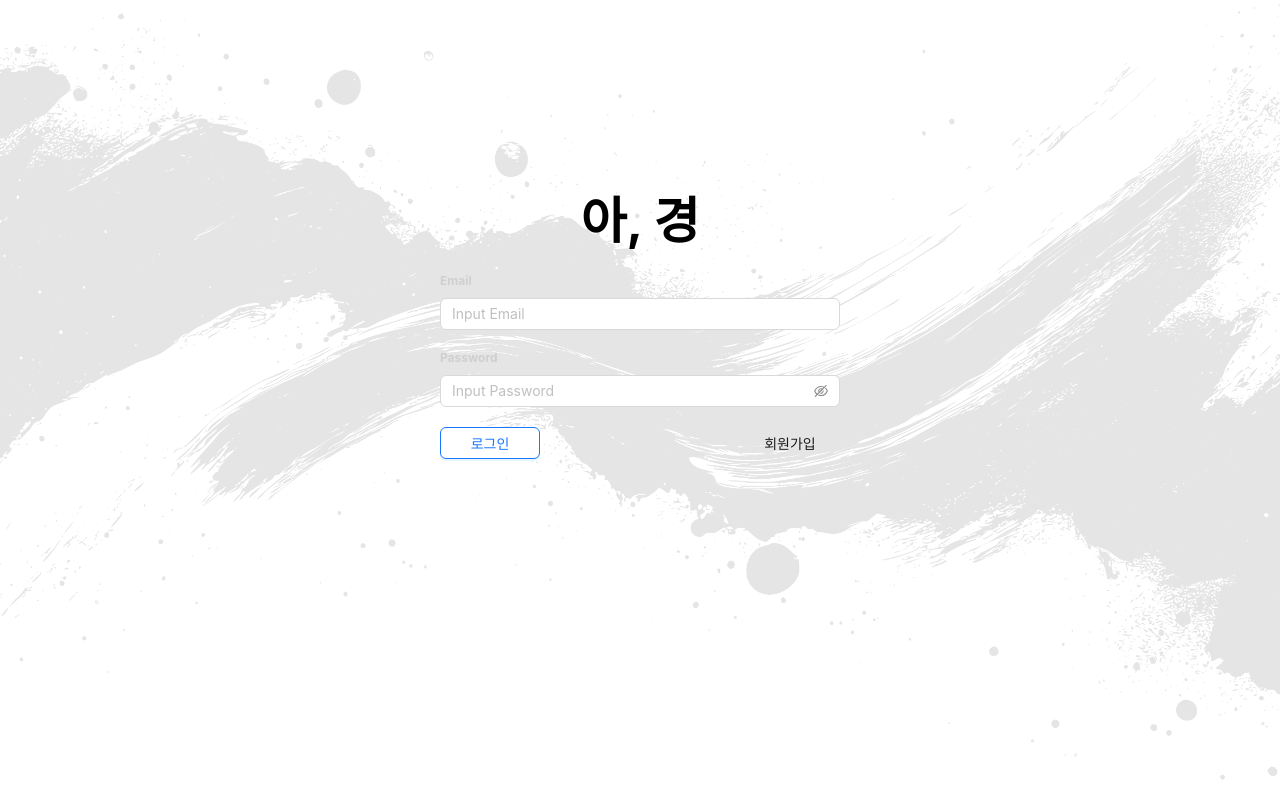
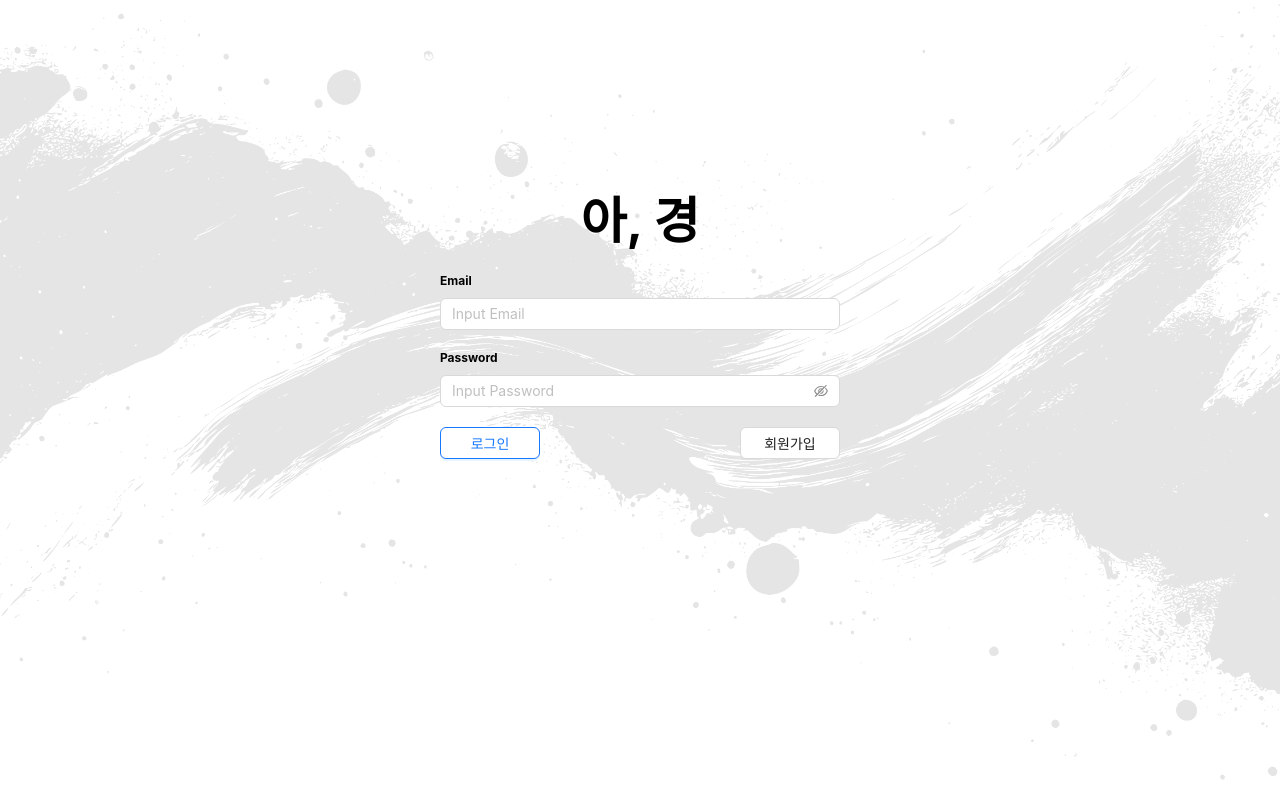
Before and after one commit to Cha-Junyoung/KU-hackathon-2024-front, a React (Create React App) app: page /login in a window 1280 px wide. Built offline with nearby package versions, Linux system fonts and the light colour scheme.

Commit message:
fix : 디자인 수정

```diff
--- a/src/asset/style/login.css
+++ b/src/asset/style/login.css
@@ -22,7 +22,7 @@
 
 .login-container .input-container .title{
   font-size: 12px;
-  color: #cfcfcf;
+  /*color: #cfcfcf;*/
   margin-bottom: 10px;
 }
 
--- a/src/page/LoginPage.tsx
+++ b/src/page/LoginPage.tsx
@@ -58,7 +58,7 @@ const LoginPage = () => {
           <div className="button-container">
             <Button type="text" style={{width: "100px"}} color={"primary"} variant={"outlined"}
                     onClick={handleLogin}>로그인</Button>
-            <Button type="text" style={{width: "100px"}}
+            <Button type="text" style={{width: "100px"}} variant={"outlined"} color={"default"}
                     onClick={() => navigate("/signup")}>회원가입</Button>
           </div>
 
```
